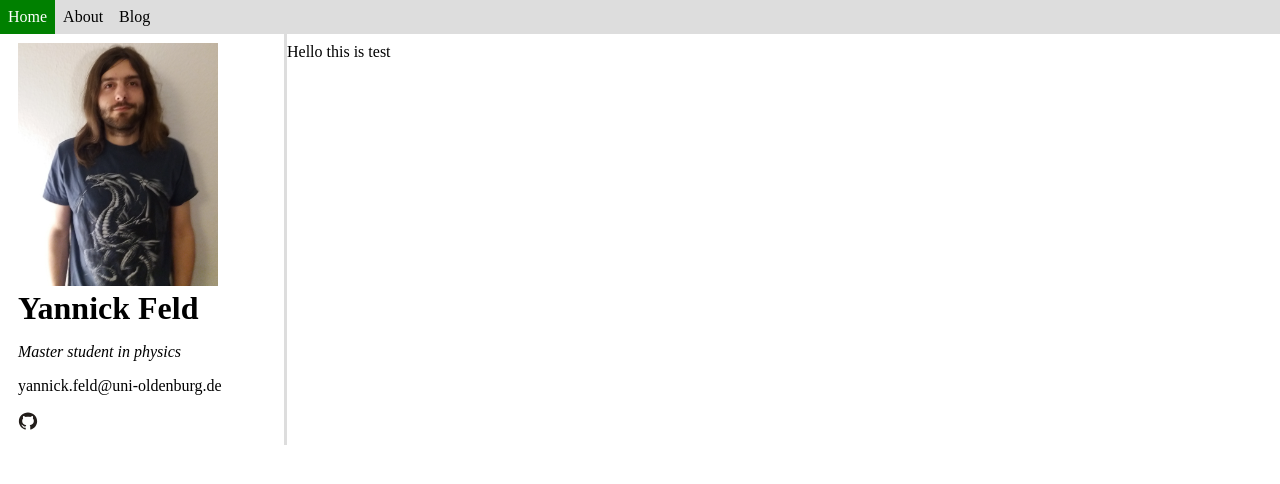
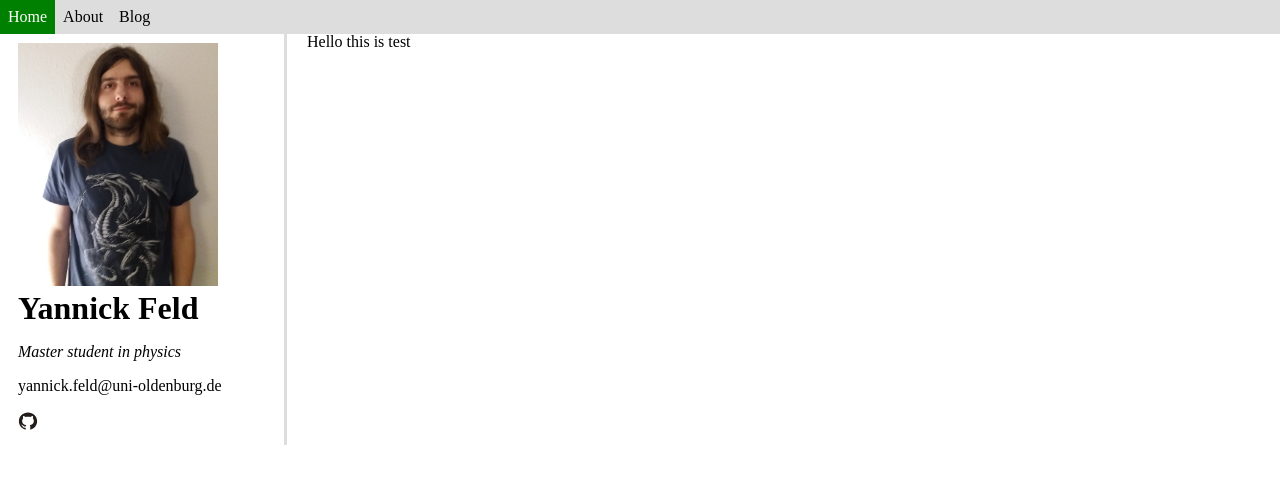
Before and after one commit to Pardoxa/Homepage, a Jekyll site: the page built from index.html, in a window 1280 px wide and 900 px high. Shown: the top 484 px of the window. Built offline with Jekyll 4.4.1, drawn with Linux system fonts in a browser that asks for light colours.

Commit message:
fix padding

```diff
--- a/_sass/main.scss
+++ b/_sass/main.scss
@@ -25,14 +25,12 @@
 }
 
 .content{
-  width: auto;
-  margin: 10px;
   flex-grow: 1;
+  position: relative;
+  left: 20px;
+  padding-right: 40px;
 }
 
-.content > div{
-  margin-left:5px;
-}
 
 @media only screen and (max-width: 600px) {
   .content{
@@ -65,7 +63,6 @@
   }
 }
 
-
 @media only screen and (max-width: 600px) {
   .autoCenter{
     width: 100%;
--- a/index.html
+++ b/index.html
@@ -3,6 +3,6 @@ layout: default
 title: Home
 showContactInfo: true
 ---
-<div style="padding-left: 10px">
+<div>
 Hello this is test
 </div>
```
